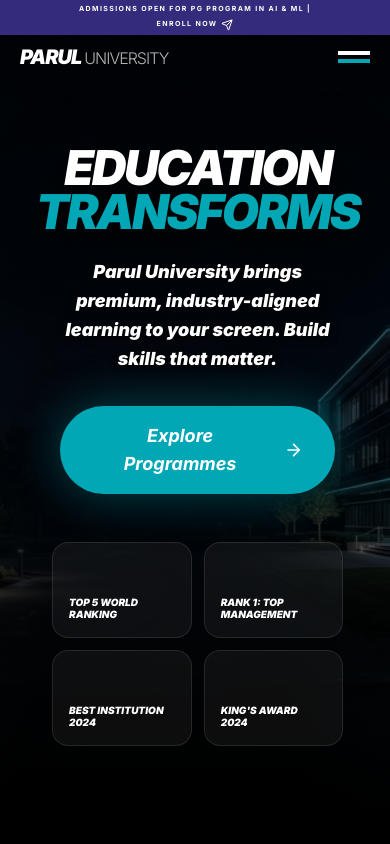
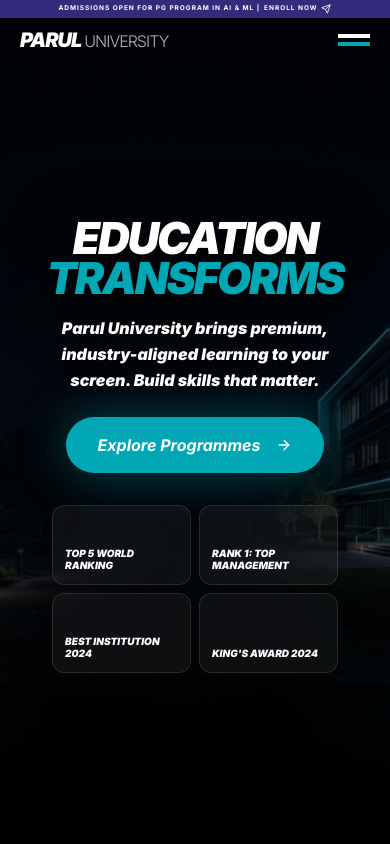
Before and after one commit to aipm-akshitgoel/AI-Blog-Generator, a Next.js app: page /test-template in a window 390 px wide. Shown: the top 844 px of the page. Built offline with nearby package versions, Linux system fonts and the light colour scheme; a web font is replaced by a local one.

Commit message:
fix: tighter typography and smaller vertical margins on root components for mobile

```diff
--- a/src/components/parul/Footer.tsx
+++ b/src/components/parul/Footer.tsx
@@ -8,7 +8,7 @@ const Footer: React.FC = () => {
     return (
         <footer className="bg-black text-white relative overflow-hidden border-t border-white/5 font-main">
             {/* Campus Background Section */}
-            <div className="relative py-16 md:py-32 border-b border-white/5">
+            <div className="relative py-8 md:py-32 border-b border-white/5">
                 <div className="absolute inset-0 z-0 opacity-40">
                     <img
                         src="/assets/campus.png"
@@ -49,12 +49,12 @@ const Footer: React.FC = () => {
                             initial={{ opacity: 0, scale: 0.9 }}
                             whileInView={{ opacity: 1, scale: 1 }}
                             transition={{ duration: 0.8 }}
-                            className="bg-white/5 backdrop-blur-3xl border border-white/10 p-8 md:p-12 rounded-[2.5rem] md:rounded-[3.5rem] flex flex-col justify-end min-h-[350px] md:min-h-[500px] group transition-all relative overflow-hidden"
+                            className="bg-white/5 backdrop-blur-3xl border border-white/10 p-6 md:p-12 rounded-[2.5rem] md:rounded-[3.5rem] flex flex-col justify-end min-h-[250px] md:min-h-[500px] group transition-all relative overflow-hidden"
                         >
-                            <Globe className="absolute top-10 right-10 w-20 h-20 md:w-32 md:h-32 opacity-10 group-hover:rotate-45 transition-transform duration-1000" />
-                            <h3 className="text-3xl md:text-4xl font-black mb-6 italic uppercase tracking-tighter">Visit Parul</h3>
-                            <a href="#" className="btn-primary w-fit px-8 md:px-12 py-4 md:py-5 rounded-full text-lg md:text-xl font-black italic uppercase shadow-[0_0_50px_rgba(2,167,182,0.3)] group no-underline">
-                                Reach Out <ArrowRight className="w-6 h-6 group-hover:translate-x-3 transition-transform ml-2" />
+                            <Globe className="absolute top-6 right-6 w-16 h-16 md:top-10 md:right-10 md:w-32 md:h-32 opacity-10 group-hover:rotate-45 transition-transform duration-1000" />
+                            <h3 className="text-2xl md:text-4xl font-black mb-4 md:mb-6 italic uppercase tracking-tighter">Visit Parul</h3>
+                            <a href="#" className="btn-primary w-fit px-6 md:px-12 py-3 md:py-5 rounded-full text-base md:text-xl font-black italic uppercase shadow-[0_0_50px_rgba(2,167,182,0.3)] group no-underline">
+                                Reach Out <ArrowRight className="w-5 h-5 md:w-6 md:h-6 group-hover:translate-x-3 transition-transform ml-2" />
                             </a>
                         </motion.div>
                     </div>
@@ -62,9 +62,9 @@ const Footer: React.FC = () => {
             </div>
 
             {/* Final Bottom section */}
-            <div className="parul-container pt-10 md:pt-20 pb-16 md:pb-24 px-6 text-center">
-                <div className="text-2xl md:text-4xl font-black tracking-tighter mb-6 md:mb-8 italic uppercase text-white/20">PARUL UNIVERSITY</div>
-                <div className="text-[8px] md:text-[10px] font-black tracking-[0.4em] text-white/30 uppercase">
+            <div className="parul-container pt-8 md:pt-20 pb-8 md:pb-24 px-4 md:px-6 text-center">
+                <div className="text-[1.25rem] md:text-4xl font-black tracking-tighter mb-4 md:mb-8 italic uppercase text-white/20">PARUL UNIVERSITY</div>
+                <div className="text-[7.5px] md:text-[10px] font-black tracking-[0.4em] text-white/30 uppercase max-w-[90%] mx-auto">
                     © 2026 PARUL UNIVERSITY. ALL RIGHTS RESERVED.
                 </div>
             </div>
--- a/src/components/parul/Hero.tsx
+++ b/src/components/parul/Hero.tsx
@@ -24,32 +24,32 @@ const Hero: React.FC = () => {
                     animate={{ opacity: 1, scale: 1 }}
                     transition={{ duration: 1 }}
                 >
-                    <h1 className="text-5xl sm:text-7xl md:text-[10rem] font-black tracking-tighter mb-6 md:mb-8 leading-[0.9] md:leading-[0.8] italic uppercase drop-shadow-[0_10px_30px_rgba(0,0,0,0.8)]">
+                    <h1 className="text-[2.75rem] md:text-5xl lg:text-[10rem] font-black tracking-tighter mb-4 md:mb-8 leading-[0.9] md:leading-[0.8] italic uppercase drop-shadow-[0_10px_30px_rgba(0,0,0,0.8)]">
                         Education <br />
                         <span className="text-[#02a7b6] italic block drop-shadow-[0_10px_10px_rgba(0,0,0,0.5)]">Transforms</span>
                     </h1>
 
-                    <p className="text-lg md:text-2xl text-white max-w-2xl mx-auto mb-8 md:mb-12 leading-relaxed font-black italic drop-shadow-[0_2px_4px_rgba(0,0,0,1)] px-4 md:px-0">
+                    <p className="text-base md:text-2xl text-white max-w-2xl mx-auto mb-6 md:mb-12 leading-relaxed font-black italic drop-shadow-[0_2px_4px_rgba(0,0,0,1)] px-4 md:px-0">
                         Parul University brings premium, industry-aligned learning to your screen. Build skills that matter.
                     </p>
 
                     <div className="flex justify-center px-6">
-                        <a href="#programmes" className="btn-primary group py-4 md:py-6 px-8 md:px-16 text-lg md:text-2xl font-black italic rounded-full shadow-[0_0_50px_rgba(2,167,182,0.4)]">
+                        <a href="#programmes" className="btn-primary group py-3 md:py-6 px-6 md:px-16 text-base md:text-2xl font-black italic rounded-full shadow-[0_0_50px_rgba(2,167,182,0.4)]">
                             Explore Programmes
-                            <ArrowRight className="w-5 h-5 md:w-8 md:h-8 group-hover:translate-x-3 transition-transform ml-2" />
+                            <ArrowRight className="w-4 h-4 md:w-8 md:h-8 group-hover:translate-x-3 transition-transform ml-2" />
                         </a>
                     </div>
                 </motion.div>
 
                 {/* Ranking Cards */}
-                <div className="grid grid-cols-2 md:grid-cols-4 gap-3 md:gap-4 mt-12 md:mt-20 px-4 md:px-0">
+                <div className="grid grid-cols-2 lg:grid-cols-4 gap-2 md:gap-4 mt-8 md:mt-20 px-4 md:px-0">
                     {[
                         "Top 5 World Ranking",
                         "Rank 1: Top Management",
                         "Best Institution 2024",
                         "King's Award 2024"
                     ].map((title, idx) => (
-                        <div key={idx} className="bg-white/5 backdrop-blur-3xl border border-white/10 p-4 rounded-2xl flex flex-col justify-end text-left h-24 md:h-32 hover:bg-white/10 transition-all">
+                        <div key={idx} className="bg-white/5 backdrop-blur-3xl border border-white/10 p-3 md:p-4 rounded-xl md:rounded-2xl flex flex-col justify-end text-left h-20 md:h-32 hover:bg-white/10 transition-all">
                             <div className="text-[10px] md:text-sm font-black italic uppercase leading-tight">{title}</div>
                         </div>
                     ))}
--- a/src/components/parul/Navbar.tsx
+++ b/src/components/parul/Navbar.tsx
@@ -17,11 +17,11 @@ const Navbar: React.FC = () => {
     return (
         <nav className="fixed top-0 left-0 right-0 z-50 transition-all duration-300">
             {/* Top Banner */}
-            <div className={`bg-[#342b7c] text-white py-1 px-4 text-center text-[7px] md:text-[10px] font-bold tracking-[0.2em] uppercase transition-all duration-300 ${isScrolled ? 'h-0 py-0 opacity-0 overflow-hidden' : 'h-auto md:h-8 opacity-100'}`}>
-                <div className="flex flex-col md:flex-row items-center justify-center gap-1 md:gap-3">
+            <div className={`bg-[#342b7c] text-white py-1 px-2 md:px-4 text-center text-[6.5px] md:text-[10px] font-bold tracking-[0.15em] md:tracking-[0.2em] uppercase transition-all duration-300 ${isScrolled ? 'h-0 py-0 opacity-0 overflow-hidden' : 'h-auto md:h-8 opacity-100'}`}>
+                <div className="flex flex-row flex-wrap items-center justify-center gap-x-1 gap-y-0.5 md:gap-3">
                     <span>Admissions Open for PG Program in AI & ML |</span>
                     <a href="#" className="flex items-center gap-1 hover:text-[#02a7b6] transition-colors">
-                        Enroll Now <Send className="w-3 h-3" />
+                        Enroll Now <Send className="w-2.5 h-2.5 md:w-3 md:h-3" />
                     </a>
                 </div>
             </div>
```
